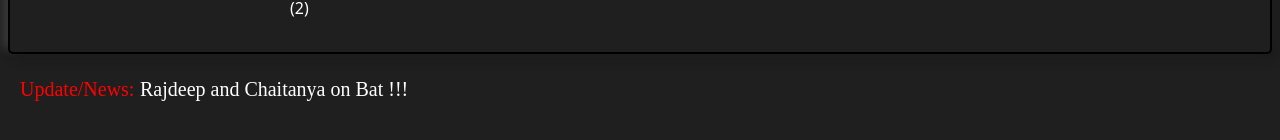
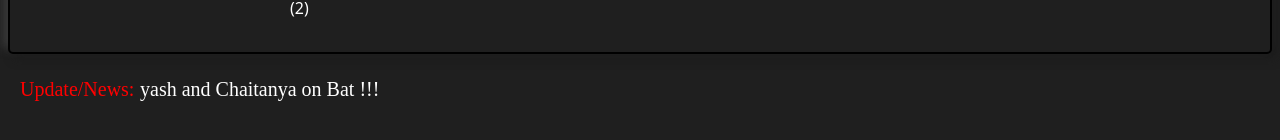
Before and after one commit to Dutt0408/my-project, a React (Create React App) app: page /Live in a window 1280 px wide. Shown: the part 606-746 px from the top of the page. Built offline with nearby package versions, Linux system fonts and the light colour scheme; a web font is replaced by a local one.

Commit message:
Commit 20.1

```diff
--- a/src/live.js
+++ b/src/live.js
@@ -33,7 +33,7 @@ function live() {
 
 
 <div className="overnews"> Update/News: </div>
-<div className="overnewss"> Rajdeep and Chaitanya on Bat !!! </div>
+<div className="overnewss"> yash and Chaitanya on Bat !!! </div>
 {/* <div className="overnewsss"> Dipesh on Bowl!!! </div>  */}
 </div>
 
```
